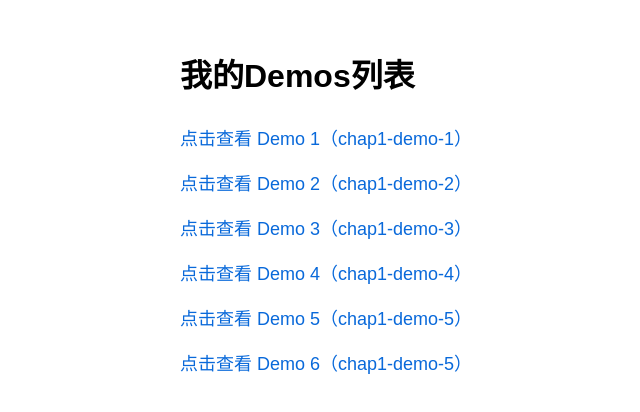
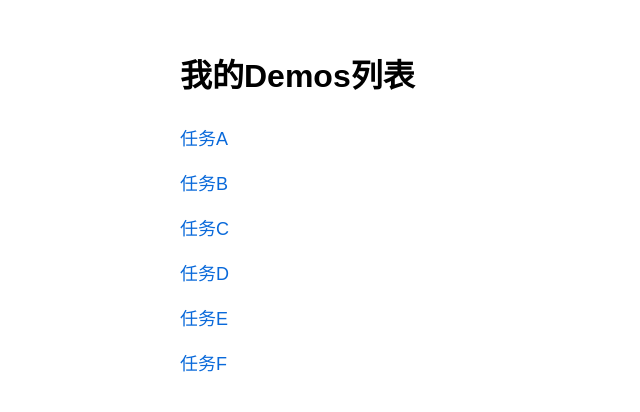
Before and after one commit to QHZ6060/QHZ6060.github.io, a plain HTML site: page 09802/index.html in a window 1280 px wide. Shown: the whole page, without its empty margins (160-800 px from the left). Drawn offline with Linux system fonts and the light colour scheme.

Commit message:
Update index.html

```diff
--- a/09802/index.html
+++ b/09802/index.html
@@ -11,11 +11,12 @@
 </head>
 <body>
     <h1>我的Demos列表</h1>
-    <a href="demos/chap1-demo-1.html">点击查看 Demo 1（chap1-demo-1）</a ><br>
-    <a href="demos/chap1-demo-2.html">点击查看 Demo 2（chap1-demo-2）</a ><br>
-    <a href="demos/chap1-demo-3.html">点击查看 Demo 3（chap1-demo-3）</a ><br>
-    <a href="demos/chap1-demo-4.html">点击查看 Demo 4（chap1-demo-4）</a ><br>
-    <a href="demos/chap1-demo-5.html">点击查看 Demo 5（chap1-demo-5）</a ><br>
-    <a href="demos/chap1-demo-6.html">点击查看 Demo 6（chap1-demo-5）</a >
+    <a href="demos/chap1-demo-1.html">任务A</a ><br>
+    <a href="demos/chap1-demo-2.html">任务B</a ><br>
+    <a href="demos/chap1-demo-3.html">任务C</a ><br>
+    <a href="demos/chap1-demo-4.html">任务D</a ><br>
+    <a href="demos/chap1-demo-5.html">任务E</a ><br>
+    <a href="demos/chap1-demo-6.html">任务F</a >
 </body>
+
 </html>
```
